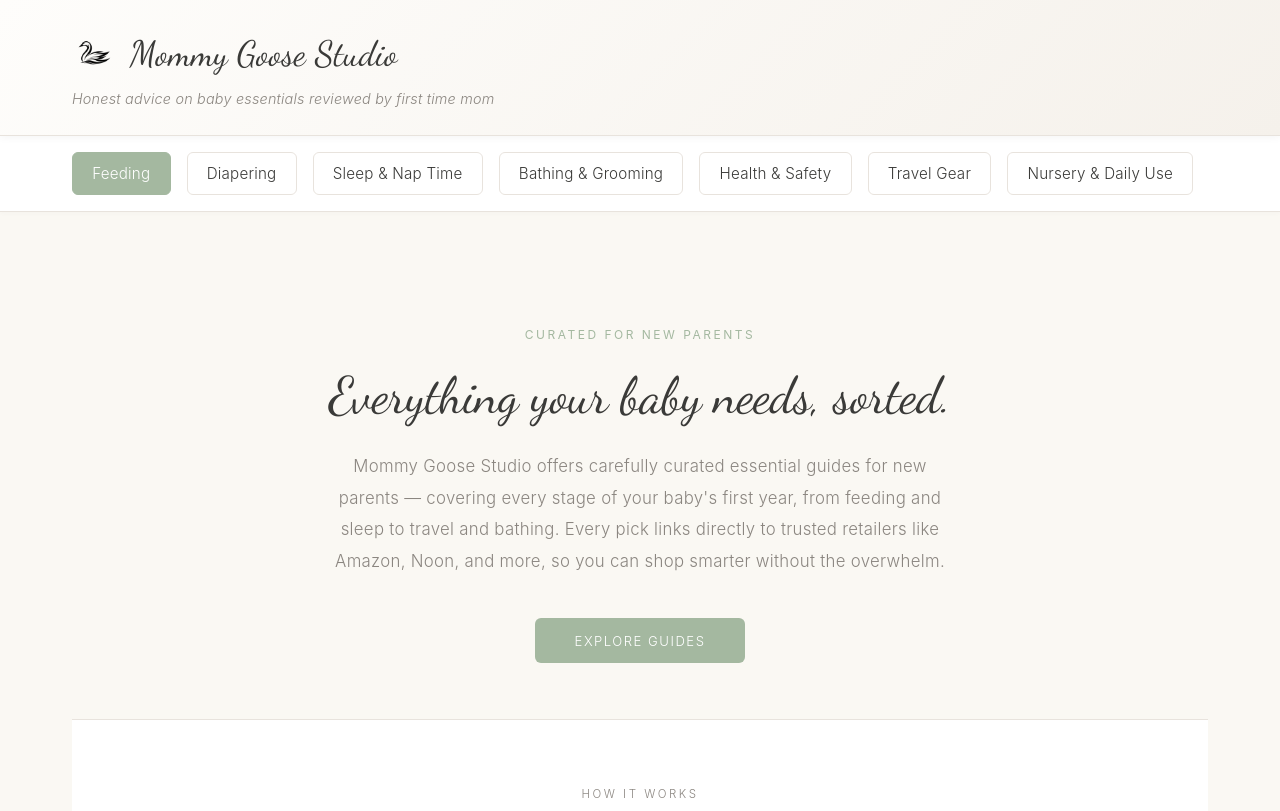
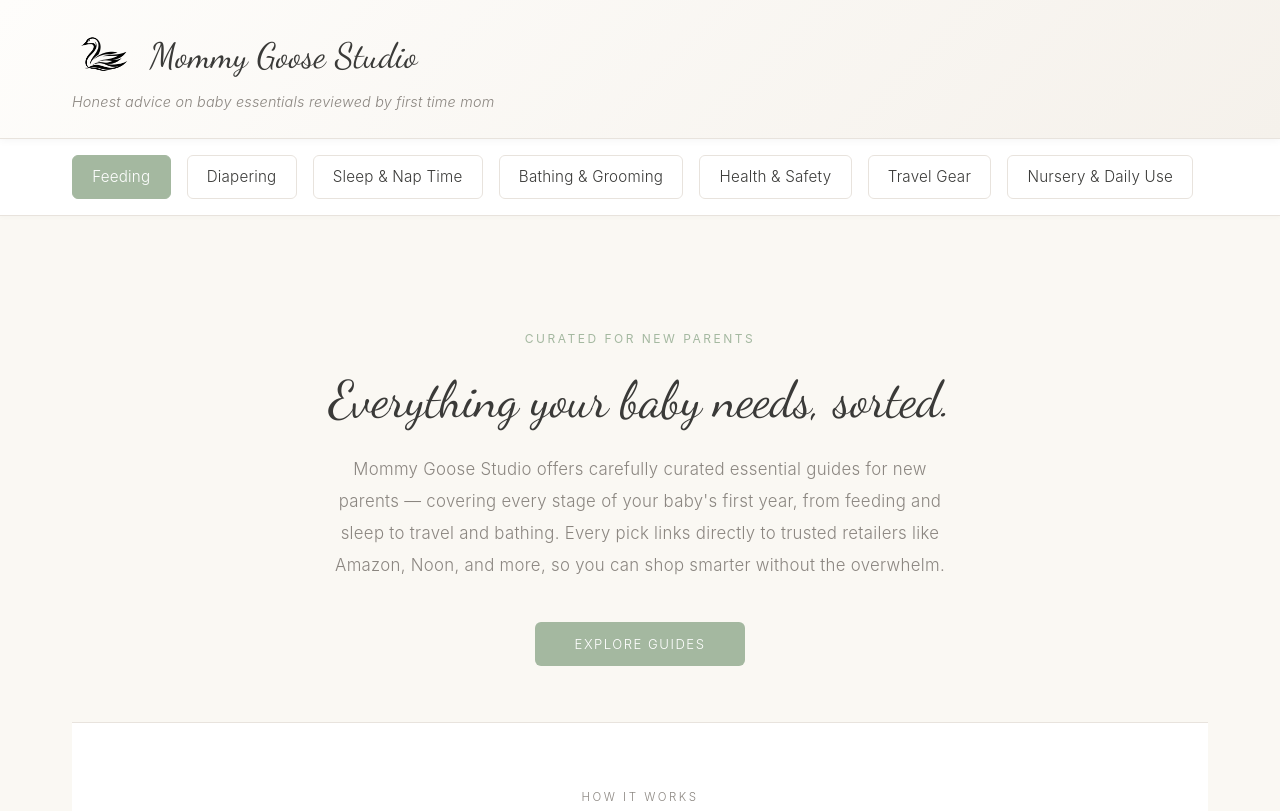
Before and after one commit to crystalbotma/mommy-goose-studio, a plain HTML site: page index.html in a window 1280 px wide. Shown: the top 811 px of the page. Drawn offline with Linux system fonts and the light colour scheme; a web font is replaced by a local one.

Commit message:
Update index.html

```diff
--- a/index.html
+++ b/index.html
@@ -79,8 +79,8 @@
         }
 
         .logo-image {
-            width: 45px;
-            height: 45px;
+            width: 65px;
+            height: 65px;
             display: inline-block;
             flex-shrink: 0;
         }
```
